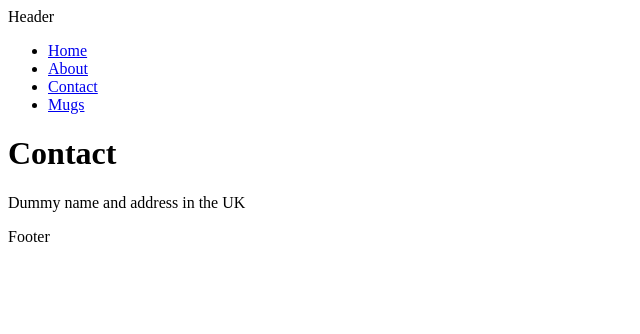
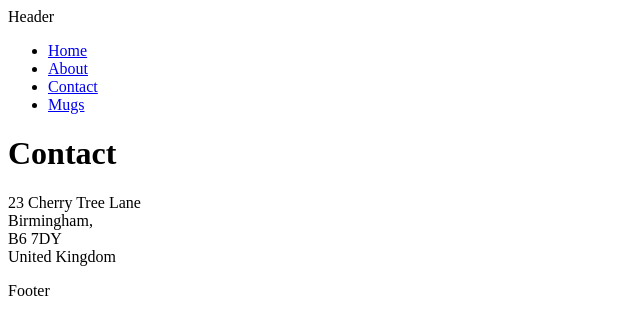
Before and after one commit to azotamiota/dummy-mug, a React (Vite) app: page /contact in a window 1280 px wide. Shown: the top 334 px of the page, without its empty margins (0-640 px from the left). Built offline with nearby package versions, Linux system fonts and the light colour scheme.

Commit message:
add dummy content

```diff
--- a/src/pages/About.jsx
+++ b/src/pages/About.jsx
@@ -4,7 +4,11 @@ function About() {
   return (
     <div>
       <h1>About</h1>
-      <p>This is a short story about my passion of creating creative and stylish mugs.</p>
+      <p>Welcome to our mug store, where we offer a wide range of stylish and unique mugs for all occasions. Our store is home to a diverse selection of mugs, ranging from traditional and classic designs to modern and trendy styles. We understand that a mug can be more than just a vessel for your morning coffee or tea - it can also be a reflection of your personal style and taste. That's why we offer a variety of sizes and shapes to suit your needs. From large ceramic mugs for your desk at work to small and delicate ones for your afternoon tea, we've got you covered. Our mugs also make great gifts for friends, family, or colleagues. Whether you're looking for a practical and functional mug or a statement piece to brighten up your day, our store has something for everyone. Shop with us today and elevate your mug game!
+
+
+
+</p>
     </div>
   );
 }
--- a/src/pages/Contact.jsx
+++ b/src/pages/Contact.jsx
@@ -4,7 +4,9 @@ function Contact() {
   return (
     <div>
       <h1>Contact</h1>
-      <p>Dummy name and address in the UK</p>
+      <p>23 Cherry Tree Lane<br></br>
+Birmingham, <br></br>B6 7DY<br></br>
+United Kingdom</p>
     </div>
   );
 }
```
